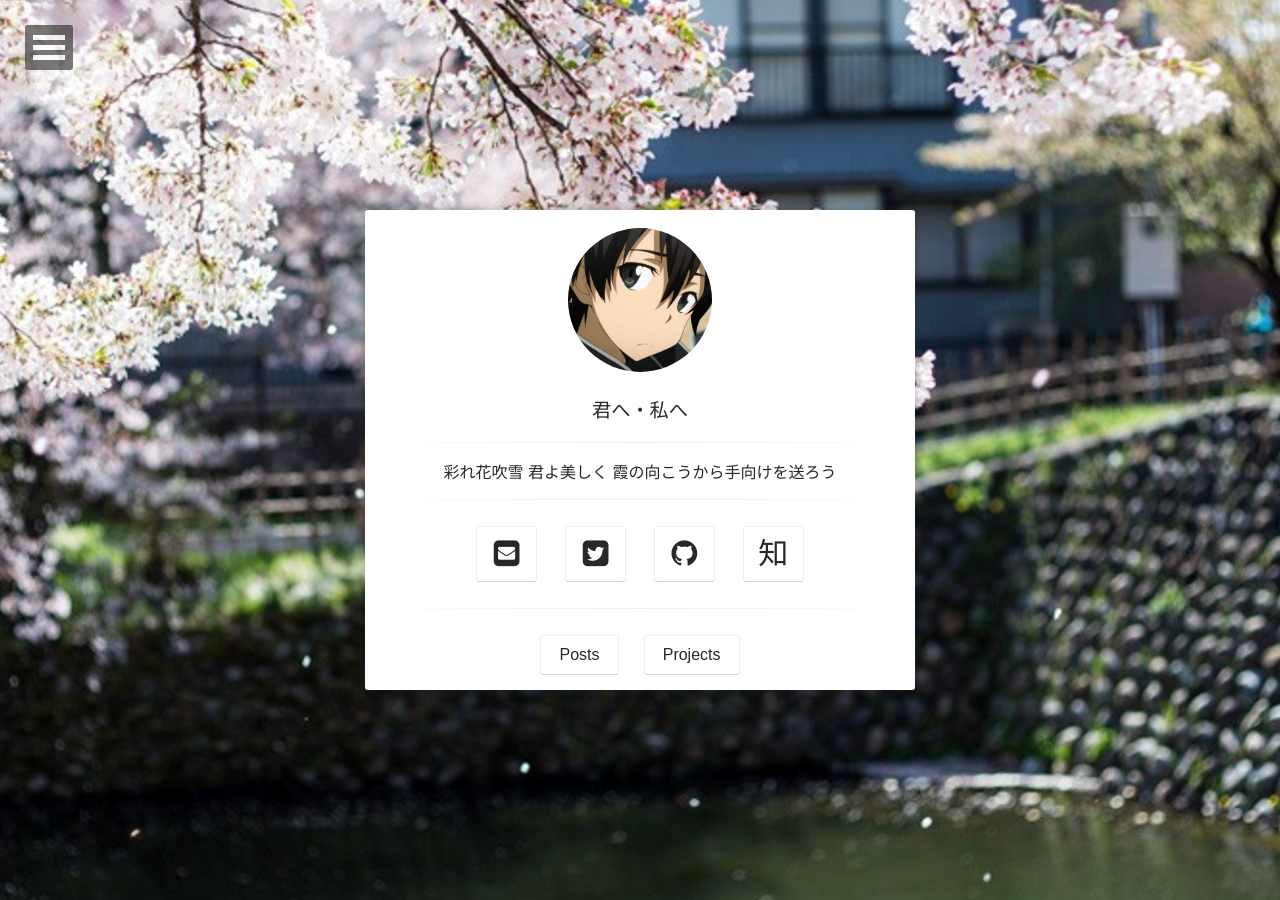
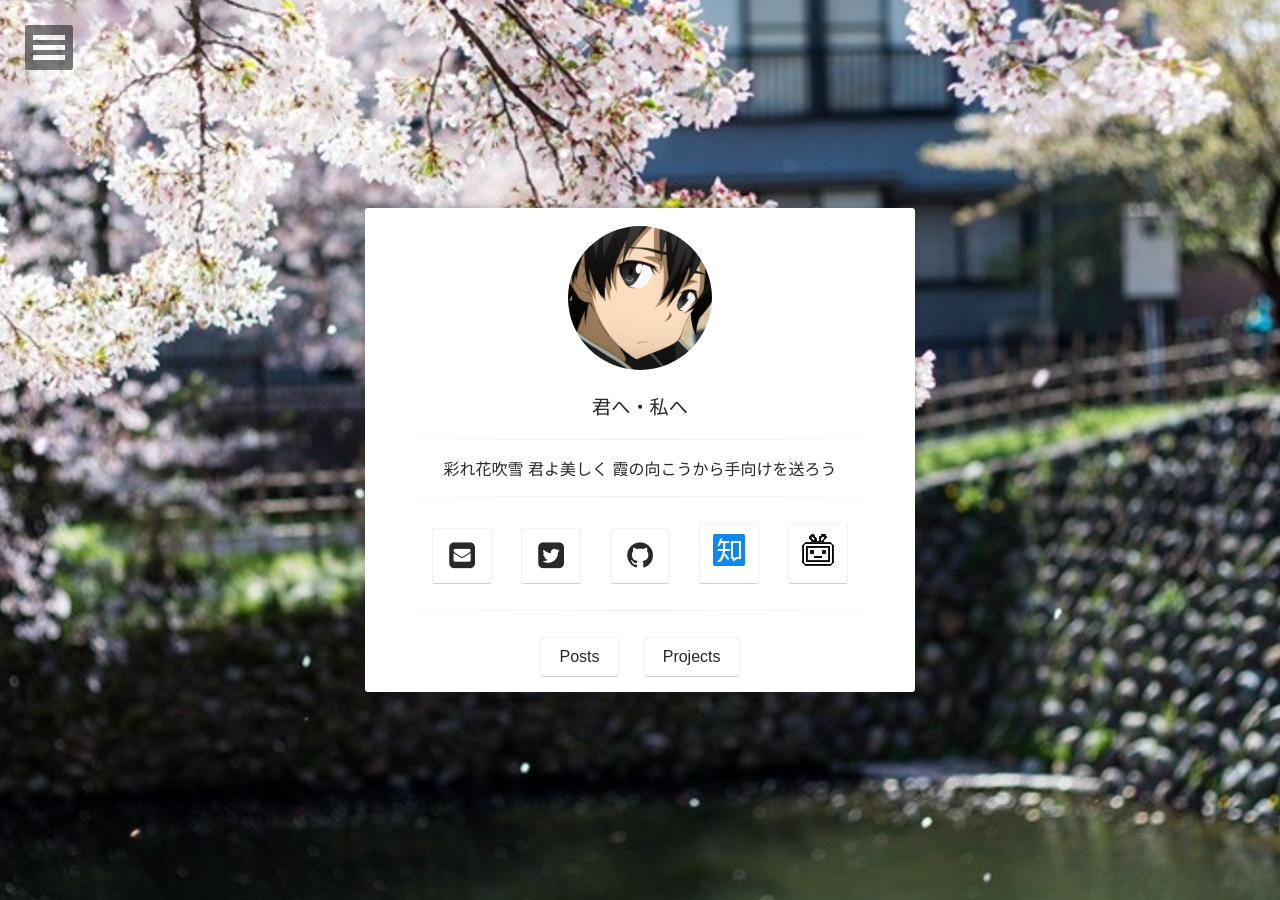
Before and after one commit to Clynie/hanyihong0324.github.io, a Jekyll site: the page built from index.html, in a window 1280 px wide. Built offline with Jekyll 4.4.1, drawn with Linux system fonts in a browser that asks for light colours; some web fonts are replaced.

Commit message:
add link to Bilibili change link to Zhihu

```diff
--- a/_config.yml
+++ b/_config.yml
@@ -56,6 +56,7 @@
 #flickr:            username
 #codepen:           username
 zhihu:              han-yi-hong-98
+bilibili:           1503460/
 
 # Gems
 gems:
--- a/_includes/social-links.html
+++ b/_includes/social-links.html
@@ -20,5 +20,6 @@
                         {% if site.weibo %}<a class="social-btn" href="http://www.weibo.com/{{ site.weibo }}" target="_blank"><i class="fa fa-fw fa-weibo"></i></a>{% endif %}
                         {% if site.flickr %}<a class="social-btn" href="http://www.flickr.com/{{ site.flickr }}" target="_blank"><i class="fa fa-fw fa-flickr"></i></a>{% endif %}
                         {% if site.codepen %}<a class="social-btn" href="http://codepen.io/{{ site.codepen }}" target="_blank"><i class="fa fa-fw fa-codepen"></i></a>{% endif %}
-                        {% if site.zhihu %}<a class="social-btn" href="https://www.zhihu.com/people/{{ site.zhihu }}" target="_blank"><i class="fa fa-fw">知</i></a>{% endif %}
+                        {% if site.zhihu %}<a class="social-btn" href="https://www.zhihu.com/people/{{ site.zhihu }}" target="_blank"><i class="fa fa-fw"><img src="{{ site.url }}/assets/img/favicons/zhihu.ico"></i></a>{% endif %}
+                        {% if site.bilibili %}<a class="social-btn" href="http://space.bilibili.com/{{ site.bilibili }}/#!/qz-index/" target="_blank"><i class="fa fa-fw"><img src="{{ site.url }}/assets/img/favicons/bilibili.ico"></i></a>{% endif %}
                   </h3>
```
Also changed, not shown: assets/img/favicons/bilibili.ico (added), assets/img/favicons/zhihu.ico (added).
